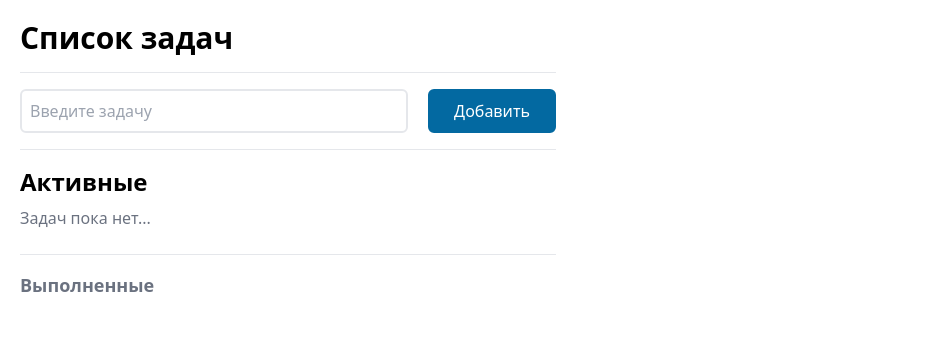
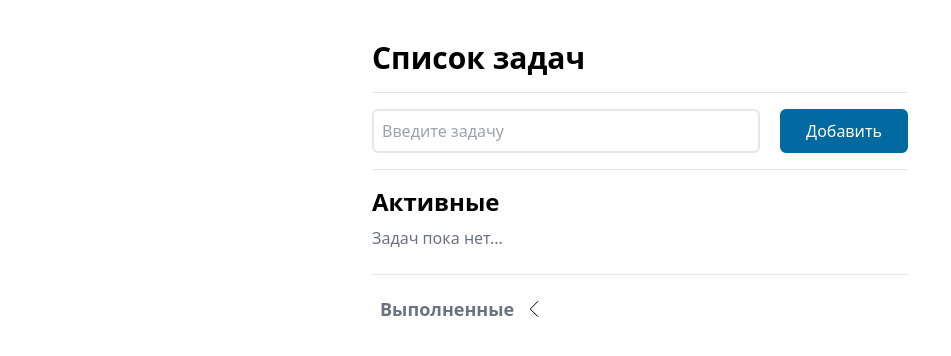
Before and after one commit to vedmaxxx/todolist-react, a React (Create React App) app: page / in a window 1280 px wide. Shown: the top 356 px of the page, without its empty margins (0-951 px from the left). Built offline with nearby package versions, Linux system fonts and the light colour scheme.

Commit message:
feat: added hide-on btn to hide completed tasks

```diff
--- a/src/components/App.tsx
+++ b/src/components/App.tsx
@@ -8,6 +8,7 @@
 
 const App: FC = () => {
   const [todos, setTodos] = useState<ITodo[]>([]);
+  const [visibleCompleted, setVisibleCompleted] = useState<boolean>(false);
 
   const handleCompleteChange = (id: number) => {
     const newTodos = todos.map((todo) =>
@@ -36,8 +37,8 @@
   };
 
   return (
-    <div className=" sm p-5 flex flex-col space-y-4 w-[36rem]">
-      <header>
+    <div className="m-auto sm py-10 px-5 flex flex-col space-y-4 w-[36rem]">
+      <header className="">
         <h1 className="text-3xl font-bold">Список задач</h1>
       </header>
       <hr className="my-5" />
@@ -52,8 +53,49 @@
         <hr className="my-5" />
 
         <div>
-          <h3 className="text-lg font-bold text-gray-500">Выполненные</h3>
-          <TodoList items={todos.filter((todo) => todo.complete)} />
+          <div className="py-1 px-2 rounded-full flex w-fit items-center gap-x-2 hover:bg-sky-100  transition  basis-0 shrink-0">
+            <button
+              onClick={() => {
+                setVisibleCompleted(!visibleCompleted);
+              }}
+              className={
+                visibleCompleted
+                  ? "text-lg font-bold   text-sky-700"
+                  : "text-lg font-bold   text-gray-500"
+              }
+            >
+              Выполненные
+            </button>
+
+            <button
+              onClick={() => {
+                setVisibleCompleted(!visibleCompleted);
+              }}
+            >
+              <svg
+                xmlns="http://www.w3.org/2000/svg"
+                fill="none"
+                viewBox="0 0 24 24"
+                strokeWidth={1}
+                stroke="black"
+                className={
+                  visibleCompleted
+                    ? " hover:bg-sky-100 rounded-full transition size-6 "
+                    : "  rounded-full transition size-6 rotate-90"
+                }
+              >
+                <path
+                  strokeLinecap="round"
+                  strokeLinejoin="round"
+                  d="m19.5 8.25-7.5 7.5-7.5-7.5"
+                />
+              </svg>
+            </button>
+          </div>
+
+          {visibleCompleted ? (
+            <TodoList items={todos.filter((todo) => todo.complete)} />
+          ) : null}
         </div>
       </TodoContext.Provider>
     </div>
```
